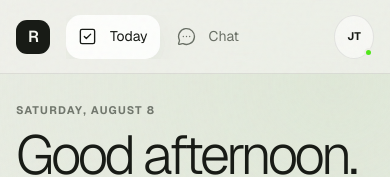
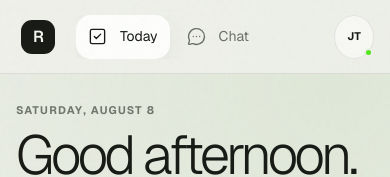
Before and after one commit to Jazztinn/rhythm, a Next.js app: page / in a window 390 px wide. Shown: the top 177 px of the page. Built offline with nearby package versions, Linux system fonts and the light colour scheme.

Commit message:
fix: enlarge mobile brand tap target

```diff
--- a/app/globals.css
+++ b/app/globals.css
@@ -1297,7 +1297,7 @@ a.nav-item:hover {
     border-right: 0;
     border-bottom: 1px solid var(--line);
   }
-  .brand { flex: 0 0 auto; }
+  .brand { flex: 0 0 auto; min-width: 44px; min-height: 44px; }
   .nav-stack { min-width: 0; flex: 1; flex-direction: row; gap: 5px; margin: 0; overflow-x: auto; scrollbar-width: none; }
   .nav-stack::-webkit-scrollbar { display: none; }
   .nav-item { flex: 0 0 auto; width: auto; padding: 0 12px; }
```
